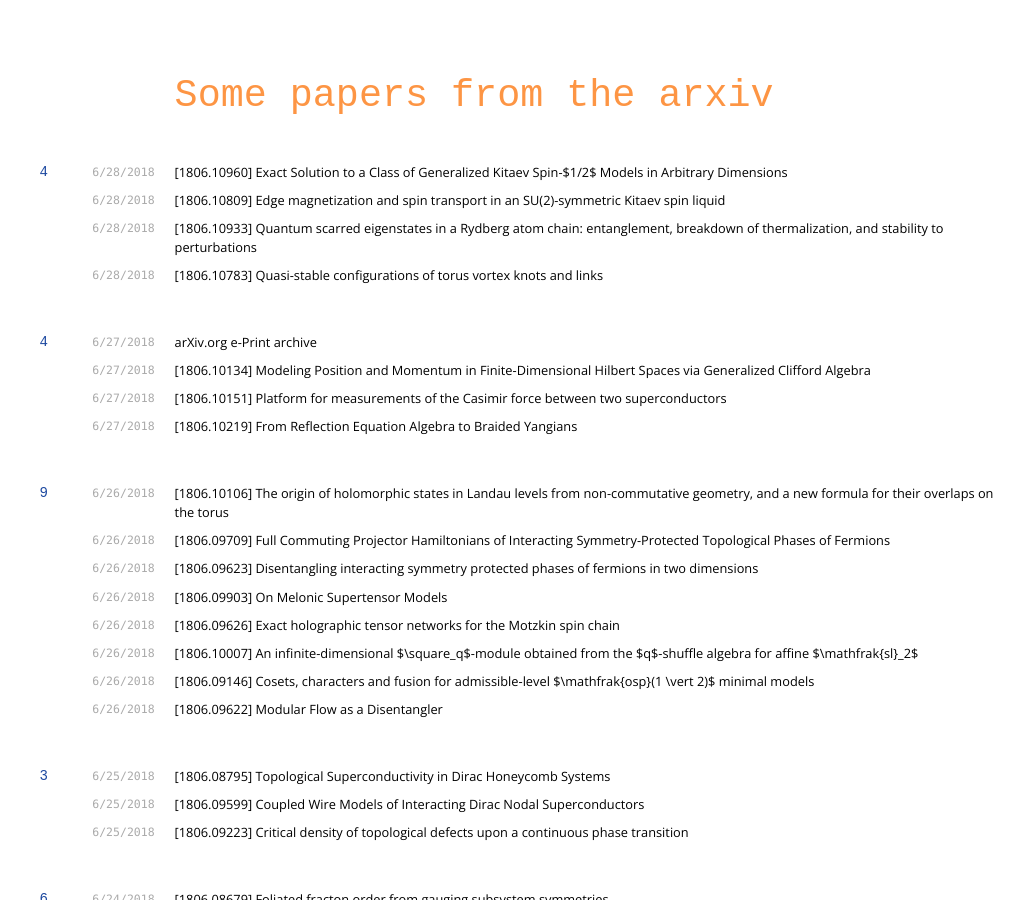
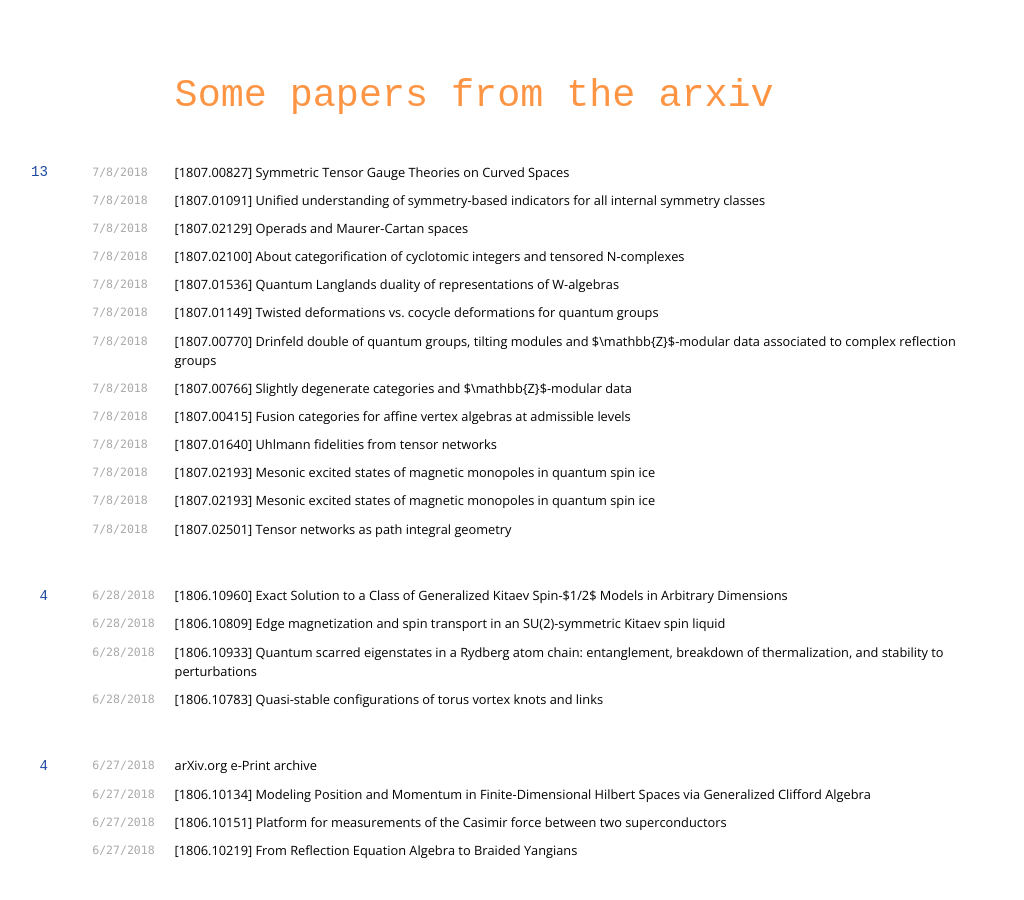
Before and after one commit to davidaasen/davidaasen.github.io, a Jekyll site: the page built from refs.md, in a window 1280 px wide and 900 px high. Shown: the whole window, without its empty margins (155-1179 px from the left). Built offline with Jekyll 4.4.1, drawn with Linux system fonts in a browser that asks for light colours; nearby versions of some CDN libraries.

Commit message:
Update refs.md

```diff
--- a/refs.md
+++ b/refs.md
@@ -4,6 +4,59 @@ title: some referencess
 ---
 
 # Some papers from the arxiv
+
+## 13
+`7/8/2018`
+ [[1807.00827] Symmetric Tensor Gauge Theories on Curved Spaces](https://arxiv.org/abs/1807.00827)
+
+
+`7/8/2018`
+ [[1807.01091] Unified understanding of symmetry-based indicators for all internal symmetry classes](https://arxiv.org/abs/1807.01091)
+
+
+`7/8/2018`
+ [[1807.02129] Operads and Maurer-Cartan spaces](https://arxiv.org/abs/1807.02129)
+
+
+`7/8/2018`
+ [[1807.02100] About categorification of cyclotomic integers and tensored N-complexes](https://arxiv.org/abs/1807.02100)
+
+
+`7/8/2018`
+ [[1807.01536] Quantum Langlands duality of representations of W-algebras](https://arxiv.org/abs/1807.01536)
+
+
+`7/8/2018`
+ [[1807.01149] Twisted deformations vs. cocycle deformations for quantum groups](https://arxiv.org/abs/1807.01149)
+
+
+`7/8/2018`
+ [[1807.00770] Drinfeld double of quantum groups, tilting modules and $\mathbb{Z}$-modular data associated to complex reflection groups](https://arxiv.org/abs/1807.00770)
+
+
+`7/8/2018`
+ [[1807.00766] Slightly degenerate categories and $\mathbb{Z}$-modular data](https://arxiv.org/abs/1807.00766)
+
+
+`7/8/2018`
+ [[1807.00415] Fusion categories for affine vertex algebras at admissible levels](https://arxiv.org/abs/1807.00415)
+
+
+`7/8/2018`
+ [[1807.01640] Uhlmann fidelities from tensor networks](https://arxiv.org/abs/1807.01640)
+
+
+`7/8/2018`
+ [[1807.02193] Mesonic excited states of magnetic monopoles in quantum spin ice](https://arxiv.org/abs/1807.02193)
+
+
+`7/8/2018`
+ [[1807.02193] Mesonic excited states of magnetic monopoles in quantum spin ice](https://arxiv.org/abs/1807.02193)
+
+
+`7/8/2018`
+ [[1807.02501] Tensor networks as path integral geometry](https://arxiv.org/abs/1807.02501)
+
 
 ## 4
 `6/28/2018`
```
